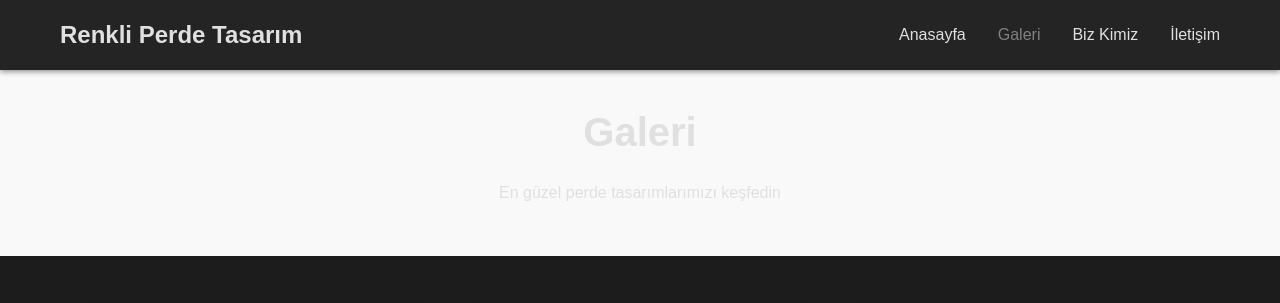
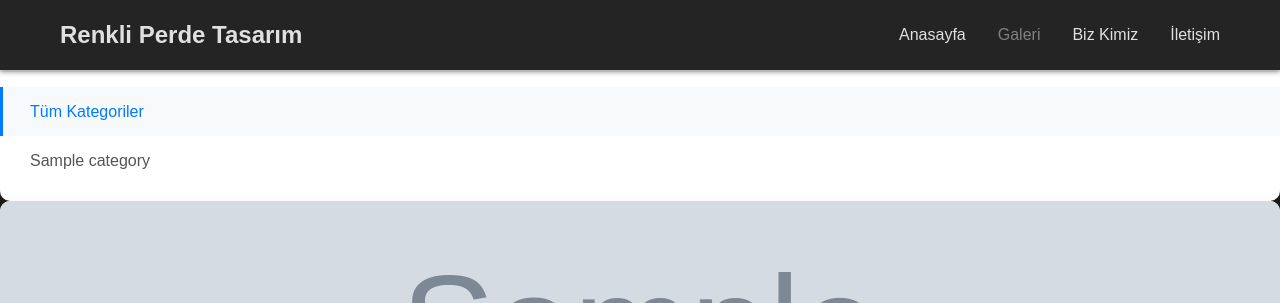
Before and after one commit to yusufkolgeli0/renkli-perde, a PHP site: page /galeri.php in a window 1280 px wide. Shown: the top 303 px of the page. Run offline with PHP 8.4, Linux system fonts and the light colour scheme; tables that the repository leaves empty or names only in its code hold one stand-in row (values such as "Sample post"); grey boxes marked "Sample" are stand-in pictures; a stand-in replaces the project's code that opens the database connection; some libraries are stand-ins or nearby versions.

Commit message:
kategori eklendi

```diff
--- a/admin/includes/header.php
+++ b/admin/includes/header.php
@@ -26,6 +26,7 @@ if(!isset($_SESSION['admin_logged_in']) || $_SESSION['admin_logged_in'] !== true
             <nav class="sidebar-nav">
                 <ul>
                     <li><a href="dashboard.php"><i class="fas fa-home"></i> Ana Sayfa</a></li>
+                    <li><a href="categories.php"><i class="fas fa-tags"></i> Kategoriler</a></li>
                     <li><a href="gallery.php"><i class="fas fa-images"></i> Galeri Yönetimi</a></li>
                     <li><a href="about.php"><i class="fas fa-info-circle"></i> Hakkımızda Yönetimi</a></li>
                     <li><a href="contact.php"><i class="fas fa-envelope"></i> İletişim Yönetimi</a></li>
--- a/galeri.php
+++ b/galeri.php
@@ -11,82 +11,158 @@
 <body>
     <?php include 'includes/header.php'; ?>
 
-    <div class="page-header">
-        <div class="container">
-            <h1>Galeri</h1>
-            <p>En güzel perde tasarımlarımızı keşfedin</p>
+    <div class="container-fluid py-5">
+        <div class="row">
+            <!-- Kategori Sidebar -->
+            <div class="col-md-3">
+                <div class="categories-wrapper">
+                    <h3 class="categories-title">Kategoriler</h3>
+                    <div class="categories-list" id="categoryList">
+                        <div class="category-item active" data-category="all">
+                            <span>Tüm Kategoriler</span>
+                        </div>
+                        <!-- Kategoriler dinamik olarak buraya yüklenecek -->
+                    </div>
+                </div>
+            </div>
+
+            <!-- Galeri Grid -->
+            <div class="col-md-9">
+                <div class="row g-4" id="galleryGrid">
+                    <!-- Galeri öğeleri dinamik olarak buraya yüklenecek -->
+                </div>
+            </div>
         </div>
     </div>
 
-    <section class="gallery">
-        <div class="container">
-            <div class="gallery-grid">
-                <div class="gallery-item">
-                    <img src="images/perde1.jpg" alt="Perde 1">
-                    <div class="gallery-item-info">
-                        <h3>Modern Tasarım 1</h3>
-                        <p>Şık ve modern tasarım</p>
-                    </div>
-                </div>
+    <style>
+    .categories-wrapper {
+        background: #fff;
+        border-radius: 10px;
+        box-shadow: 0 2px 15px rgba(0,0,0,0.05);
+    }
 
-                <div class="gallery-item">
-                    <img src="images/perde2.jpg" alt="Perde 2">
-                    <div class="gallery-item-info">
-                        <h3>Klasik Tasarım 1</h3>
-                        <p>Zarif ve klasik tasarım</p>
-                    </div>
-                </div>
+    .categories-title {
+        font-size: 1.2rem;
+        color: #333;
+        padding: 20px;
+        margin: 0;
+        border-bottom: 1px solid #eee;
+    }
 
-                <div class="gallery-item">
-                    <img src="images/perde3.jpg" alt="Perde 3">
-                    <div class="gallery-item-info">
-                        <h3>Zebra Perde 1</h3>
-                        <p>Modern zebra perde</p>
-                    </div>
-                </div>
+    .categories-list {
+        padding: 15px 0;
+    }
 
-                <div class="gallery-item">
-                    <img src="images/perde4.jpg" alt="Perde 4">
-                    <div class="gallery-item-info">
-                        <h3>Modern Tasarım 2</h3>
-                        <p>Çağdaş ve şık tasarım</p>
-                    </div>
-                </div>
+    .category-item {
+        padding: 12px 20px;
+        cursor: pointer;
+        transition: all 0.3s ease;
+        display: flex;
+        align-items: center;
+        color: #555;
+        position: relative;
+    }
 
-                <div class="gallery-item">
-                    <img src="images/perde5.jpg" alt="Perde 5">
-                    <div class="gallery-item-info">
-                        <h3>Klasik Tasarım 2</h3>
-                        <p>Göz alıcı klasik tasarım</p>
-                    </div>
-                </div>
+    .category-item:hover {
+        background: #f8f9fa;
+        color: #007bff;
+    }
 
-                <div class="gallery-item">
-                    <img src="images/perde6.jpg" alt="Perde 6">
-                    <div class="gallery-item-info">
-                        <h3>Zebra Perde 2</h3>
-                        <p>Fonksiyonel zebra perde</p>
-                    </div>
-                </div>
+    .category-item.active {
+        background: #f8f9fa;
+        color: #007bff;
+        font-weight: 500;
+    }
 
-                <div class="gallery-item">
-                    <img src="images/perde7.jpg" alt="Perde 7">
-                    <div class="gallery-item-info">
-                        <h3>Modern Tasarım 3</h3>
-                        <p>Lüks modern tasarım</p>
-                    </div>
-                </div>
-            </div>
-        </div>
-    </section>
+    .category-item.active::before {
+        content: '';
+        position: absolute;
+        left: 0;
+        top: 0;
+        bottom: 0;
+        width: 3px;
+        background: #007bff;
+    }
 
-    <?php include 'includes/footer.php'; ?>
+    .category-item span {
+        margin-left: 10px;
+    }
+
+    .gallery-item {
+        margin-bottom: 20px;
+    }
+
+    .gallery-card {
+        background: #fff;
+        border-radius: 10px;
+        overflow: hidden;
+        box-shadow: 0 2px 15px rgba(0,0,0,0.05);
+        transition: transform 0.3s ease;
+    }
+
+    .gallery-card:hover {
+        transform: translateY(-5px);
+    }
+
+    .gallery-image {
+        width: 100%;
+        height: 250px;
+        object-fit: cover;
+    }
+
+    .gallery-info {
+        padding: 15px;
+    }
+
+    .gallery-title {
+        font-size: 1.1rem;
+        color: #333;
+        margin: 0 0 5px 0;
+    }
+
+    .gallery-category {
+        font-size: 0.9rem;
+        color: #666;
+    }
+
+    @media (max-width: 768px) {
+        .categories-wrapper {
+            margin-bottom: 20px;
+        }
+
+        .categories-list {
+            display: flex;
+            flex-wrap: nowrap;
+            overflow-x: auto;
+            padding: 10px;
+            -webkit-overflow-scrolling: touch;
+        }
+
+        .category-item {
+            flex: 0 0 auto;
+            padding: 8px 15px;
+            margin-right: 10px;
+            border-radius: 20px;
+            background: #f8f9fa;
+            white-space: nowrap;
+        }
+
+        .category-item.active {
+            background: #007bff;
+            color: #fff;
+        }
+
+        .category-item.active::before {
+            display: none;
+        }
+    }
+    </style>
 
     <script>
-    let currentCategoryId = new URLSearchParams(window.location.search).get('category') || null;
-
     document.addEventListener('DOMContentLoaded', function() {
         loadCategories();
+        loadGallery();
     });
 
     function loadCategories() {
@@ -94,40 +170,40 @@
             .then(response => response.json())
             .then(data => {
                 if (data.success) {
-                    const container = document.getElementById('categoryList');
-                    container.innerHTML = `
-                        <div class="category-item ${!currentCategoryId ? 'active' : ''}" onclick="filterGallery(null)">
-                            <div class="category-info">
-                                <h4>Tüm Kategoriler</h4>
-                            </div>
-                        </div>
-                    `;
+                    const categoryList = document.getElementById('categoryList');
+                    const urlParams = new URLSearchParams(window.location.search);
+                    const currentCategory = urlParams.get('category') || 'all';
 
                     data.data.forEach(category => {
-                        container.innerHTML += `
-                            <div class="category-item ${currentCategoryId === category.id.toString() ? 'active' : ''}"
+                        const isActive = currentCategory === category.id.toString();
+                        categoryList.innerHTML += `
+                            <div class="category-item ${isActive ? 'active' : ''}"
+                                 data-category="${category.id}"
                                  onclick="filterGallery(${category.id})">
-                                <img src="${category.image ? 'images/categories/' + category.image : 'images/no-image.jpg'}"
-                                     alt="${category.name}">
-                                <div class="category-info">
-                                    <h4>${category.name}</h4>
-                                    <p>${category.description || ''}</p>
-                                </div>
+                                <span>${category.name}</span>
                             </div>
                         `;
                     });
-
-                    // Load gallery items after categories are loaded
-                    loadGallery();
                 }
             })
             .catch(error => console.error('Error:', error));
     }
 
     function filterGallery(categoryId) {
-        currentCategoryId = categoryId;
+        // Update active state
+        document.querySelectorAll('.category-item').forEach(item => {
+            item.classList.remove('active');
+        });
 
-        // Update URL without reloading the page
+        const selectedCategory = categoryId === null ?
+            document.querySelector('[data-category="all"]') :
+            document.querySelector(`[data-category="${categoryId}"]`);
+
+        if (selectedCategory) {
+            selectedCategory.classList.add('active');
+        }
+
+        // Update URL
         const url = new URL(window.location);
         if (categoryId) {
             url.searchParams.set('category', categoryId);
@@ -136,21 +212,57 @@
         }
         window.history.pushState({}, '', url);
 
-        // Update active state in category list
-        document.querySelectorAll('.category-item').forEach(item => {
-            item.classList.remove('active');
-        });
+        loadGallery();
+    }
 
-        const selectedCategory = categoryId
-            ? document.querySelector(`.category-item[onclick="filterGallery(${categoryId})"]`)
-            : document.querySelector('.category-item');
+    function loadGallery() {
+        const urlParams = new URLSearchParams(window.location.search);
+        const categoryId = urlParams.get('category');
 
-        if (selectedCategory) {
-            selectedCategory.classList.add('active');
+        let url = 'admin/process/get_gallery_items.php';
+        if (categoryId && categoryId !== 'all') {
+            url += `?category_id=${categoryId}`;
         }
 
-        loadGallery();
+        fetch(url)
+            .then(response => response.json())
+            .then(data => {
+                if (data.success) {
+                    const galleryGrid = document.getElementById('galleryGrid');
+                    galleryGrid.innerHTML = '';
+
+                    if (data.data.length === 0) {
+                        galleryGrid.innerHTML = `
+                            <div class="col-12">
+                                <div class="alert alert-info">
+                                    Bu kategoride henüz görsel bulunmuyor.
+                                </div>
+                            </div>
+                        `;
+                        return;
+                    }
+
+                    data.data.forEach(item => {
+                        galleryGrid.innerHTML += `
+                            <div class="col-md-4">
+                                <div class="gallery-card">
+                                    <img src="images/${item.image}"
+                                         class="gallery-image"
+                                         alt="${item.title}">
+                                    <div class="gallery-info">
+                                        <h3 class="gallery-title">${item.title}</h3>
+                                        <div class="gallery-category">${item.category_name}</div>
+                                    </div>
+                                </div>
+                            </div>
+                        `;
+                    });
+                }
+            })
+            .catch(error => console.error('Error:', error));
     }
     </script>
+
+    <?php include 'includes/footer.php'; ?>
 </body>
 </html>
```
Also changed, not shown: admin/categories.php (+32 -50 lines).
